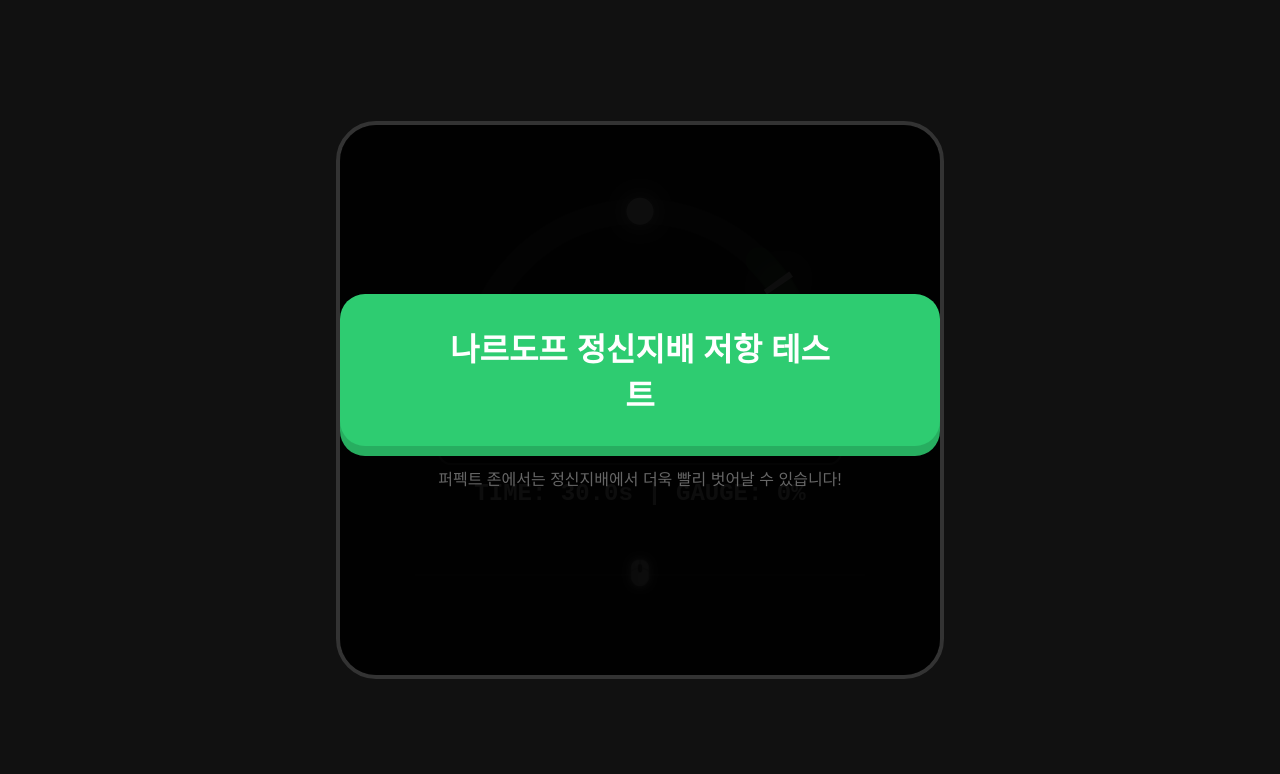
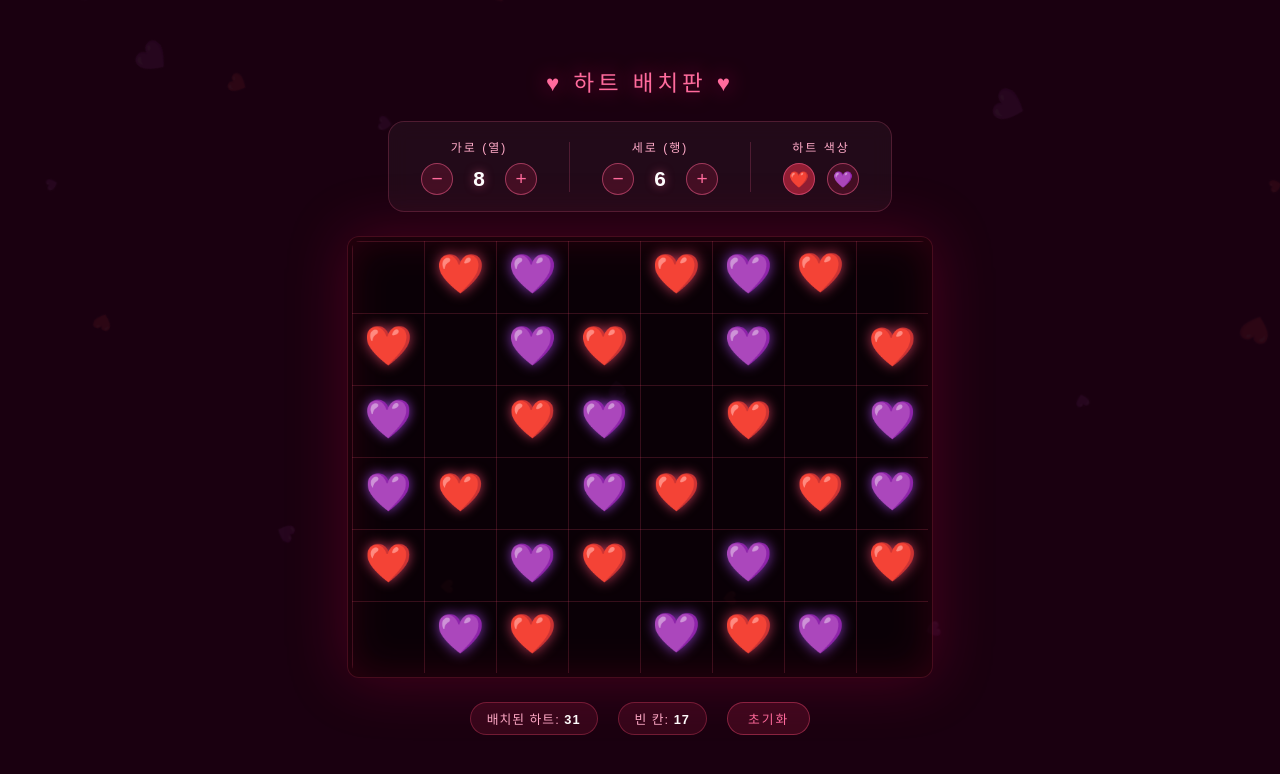
Before and after one commit to vrave93/MiniGame, a plain HTML site: page index.html in a window 1280 px wide. Drawn offline with Linux system fonts and the light colour scheme.

Commit message:
Add files via upload

```diff
--- a/index.html
+++ b/index.html
@@ -1,199 +1,452 @@
 <!DOCTYPE html>
 <html lang="ko">
 <head>
-    <meta charset="UTF-8">
-    <title>Fishing Prototype - Responsive Physics</title>
-    <style>
-        body { background: #111; color: white; font-family: sans-serif; display: flex; align-items: center; justify-content: center; height: 100vh; margin: 0; overflow: hidden; user-select: none; }
-        #game-box { position: relative; width: 600px; height: 550px; background: #1a1a1a; border: 4px solid #333; border-radius: 40px; overflow: hidden; }
+<meta charset="UTF-8">
+<meta name="viewport" content="width=device-width, initial-scale=1.0">
+<title>하트 바둑판 배치</title>
+<style>
+  * { margin: 0; padding: 0; box-sizing: border-box; }
 
-        /* 시작 버튼 (절대 가려지지 않음) */
-        #start-layer { position: absolute; inset: 0; background: rgba(0,0,0,0.95); z-index: 1000000; display: flex; align-items: center; justify-content: center; flex-direction: column; }
-        #btn-play { padding: 30px 100px; font-size: 32px; font-weight: bold; cursor: pointer; background: #2ecc71; color: white; border: none; border-radius: 25px; box-shadow: 0 10px 0 #27ae60; }
-        #btn-play:active { transform: translateY(5px); box-shadow: 0 5px 0 #27ae60; }
+  body {
+    background: #1a0010;
+    font-family: 'Noto Sans KR', sans-serif;
+    min-height: 100vh;
+    display: flex;
+    flex-direction: column;
+    align-items: center;
+    justify-content: center;
+    gap: 24px;
+    padding: 20px;
+  }
 
-        /* 폭주 상태 효과 */
-        .reversal-active { box-shadow: inset 0 0 100px rgba(255, 0, 0, 0.7) !important; animation: shake 0.1s infinite; }
-        @keyframes shake { 0% { transform: translate(1px, 1px); } 50% { transform: translate(-1px, -1px); } 100% { transform: translate(1px, 1px); } }
+  h1 {
+    color: #ff6b9d;
+    font-size: 1.4rem;
+    letter-spacing: 4px;
+    text-shadow: 0 0 20px #ff006688;
+    font-weight: 300;
+  }
 
-        svg.display { width: 450px; height: 250px; display: block; margin: 40px auto 0; overflow: visible; }
-        .rail { fill: none; stroke: #333; stroke-width: 22; stroke-linecap: round; }
-        #zone-calm { fill: none; stroke: #4caf50; stroke-width: 24; stroke-linecap: round; opacity: 0.4; }
-        #zone-perfect { fill: none; stroke: #fff; stroke-width: 28; stroke-linecap: butt; filter: drop-shadow(0 0 15px #fff); }
-        #ball { fill: #fff; filter: drop-shadow(0 0 10px white); }
+  .controls {
+    display: flex;
+    gap: 32px;
+    align-items: center;
+    background: rgba(255,255,255,0.04);
+    border: 1px solid rgba(255,100,150,0.2);
+    border-radius: 16px;
+    padding: 16px 32px;
+    backdrop-filter: blur(10px);
+  }
 
-        .fish-frame { position: absolute; top: 220px; left: 50%; transform: translateX(-50%); width: 80px; height: 80px; background: rgba(255,255,255,0.05); border: 2px solid #444; border-radius: 50%; display: flex; align-items: center; justify-content: center; pointer-events: none; }
-        #fish-icon { font-size: 45px; transform-origin: center; display: inline-block; }
+  .control-group {
+    display: flex;
+    flex-direction: column;
+    align-items: center;
+    gap: 8px;
+  }
 
-        /* 폭주 타이머 */
-        #debuff-ui { position: absolute; top: 120px; left: 50%; transform: translateX(-50%); text-align: center; display: none; }
-        #timer-bar { width: 180px; height: 8px; background: rgba(0,0,0,0.5); border: 1px solid #ff5252; border-radius: 4px; overflow: hidden; margin-top: 5px; }
-        #timer-fill { width: 100%; height: 100%; background: #ff5252; }
+  .control-group label {
+    color: #ffaac8;
+    font-size: 0.75rem;
+    letter-spacing: 2px;
+    text-transform: uppercase;
+  }
 
-        /* 하단 가이드 바 */
-        .mouse-guide-area { position: absolute; bottom: 80px; width: 450px; left: 50%; transform: translateX(-50%); height: 40px; display: flex; align-items: center; }
-        .horizontal-line { width: 100%; height: 2px; background: rgba(255,255,255,0.1); position: relative; }
-        #mouse-icon-pointer { position: absolute; top: -15px; left: 50%; transform: translateX(-50%); font-size: 24px; filter: drop-shadow(0 0 5px white); }
-        .center-mark { position: absolute; left: 50%; top: -10px; width: 2px; height: 20px; background: #555; transform: translateX(-50%); }
+  .control-row {
+    display: flex;
+    align-items: center;
+    gap: 10px;
+  }
 
-        .ui-area { text-align: center; margin-top: 20px; }
-        .status { font-size: 24px; font-weight: bold; margin-top: 15px; font-family: monospace; }
-    </style>
+  .count-btn {
+    width: 32px;
+    height: 32px;
+    border-radius: 50%;
+    border: 1px solid rgba(255,100,150,0.5);
+    background: rgba(255,50,100,0.15);
+    color: #ff6b9d;
+    font-size: 1.2rem;
+    cursor: pointer;
+    transition: all 0.2s;
+    display: flex;
+    align-items: center;
+    justify-content: center;
+  }
+
+  .count-btn:hover {
+    background: rgba(255,50,100,0.4);
+    border-color: #ff6b9d;
+    box-shadow: 0 0 12px #ff006655;
+  }
+
+  .count-display {
+    color: #fff;
+    font-size: 1.3rem;
+    min-width: 32px;
+    text-align: center;
+    font-weight: 600;
+    text-shadow: 0 0 10px #ff6b9d88;
+  }
+
+  .divider {
+    width: 1px;
+    height: 50px;
+    background: rgba(255,100,150,0.2);
+  }
+
+  /* 그리드 컨테이너 */
+  .grid-wrapper {
+    position: relative;
+    background: rgba(0,0,0,0.6);
+    border: 1px solid rgba(255,50,100,0.25);
+    border-radius: 12px;
+    padding: 4px;
+    box-shadow:
+      0 0 60px rgba(180,0,60,0.3),
+      inset 0 0 40px rgba(100,0,30,0.4);
+  }
+
+  .grid-container {
+    display: grid;
+    gap: 0;
+    position: relative;
+  }
+
+  /* 격자선 항상 표시 */
+  .grid-container::before {
+    content: '';
+    position: absolute;
+    inset: 0;
+    background-image:
+      linear-gradient(rgba(255,80,120,0.18) 1px, transparent 1px),
+      linear-gradient(90deg, rgba(255,80,120,0.18) 1px, transparent 1px);
+    background-size: var(--cell-size) var(--cell-size);
+    pointer-events: none;
+    border-radius: 8px;
+    opacity: 1;
+  }
+
+  .cell {
+    width: var(--cell-size);
+    height: var(--cell-size);
+    display: flex;
+    align-items: center;
+    justify-content: center;
+    cursor: pointer;
+    position: relative;
+    transition: background 0.15s;
+  }
+
+  .cell:hover {
+    background: rgba(255,80,120,0.08);
+    border-radius: 6px;
+  }
+
+  .heart {
+    font-size: calc(var(--cell-size) * 0.52);
+    user-select: none;
+    transition: transform 0.2s cubic-bezier(0.34,1.56,0.64,1), opacity 0.2s;
+    display: block;
+    line-height: 1;
+    filter: drop-shadow(0 0 6px rgba(255,80,120,0.7));
+    animation: heartFloat 3s ease-in-out infinite;
+    animation-delay: var(--delay, 0s);
+  }
+
+  .heart.red { }
+  .heart.purple { filter: drop-shadow(0 0 6px rgba(180,80,255,0.7)); }
+
+  .cell:hover .heart {
+    transform: scale(1.25);
+    filter: drop-shadow(0 0 14px rgba(255,80,120,1));
+  }
+
+  .cell.empty .heart {
+    opacity: 0;
+    transform: scale(0.3);
+  }
+
+  .cell:hover.empty .heart {
+    opacity: 0.25;
+    transform: scale(0.8);
+  }
+
+  @keyframes heartFloat {
+    0%, 100% { transform: translateY(0) scale(1); }
+    50% { transform: translateY(-3px) scale(1.04); }
+  }
+
+  @keyframes heartPop {
+    0% { transform: scale(0); opacity: 0; }
+    60% { transform: scale(1.35); opacity: 1; }
+    100% { transform: scale(1); opacity: 1; }
+  }
+
+  .cell.just-placed .heart {
+    animation: heartPop 0.4s cubic-bezier(0.34,1.56,0.64,1) forwards,
+               heartFloat 3s ease-in-out 0.4s infinite;
+    animation-delay: 0s, var(--delay, 0s);
+  }
+
+  /* 하단 정보 */
+  .info-bar {
+    display: flex;
+    gap: 20px;
+    align-items: center;
+  }
+
+  .badge {
+    background: rgba(255,50,100,0.12);
+    border: 1px solid rgba(255,80,120,0.3);
+    border-radius: 20px;
+    padding: 6px 16px;
+    color: #ffaac8;
+    font-size: 0.8rem;
+    letter-spacing: 1px;
+  }
+
+  .badge span {
+    color: #fff;
+    font-weight: 700;
+  }
+
+  .reset-btn {
+    background: rgba(255,50,100,0.15);
+    border: 1px solid rgba(255,80,120,0.4);
+    border-radius: 20px;
+    padding: 6px 20px;
+    color: #ff6b9d;
+    font-size: 0.8rem;
+    cursor: pointer;
+    letter-spacing: 2px;
+    transition: all 0.2s;
+  }
+
+  .reset-btn:hover {
+    background: rgba(255,50,100,0.35);
+    box-shadow: 0 0 16px rgba(255,0,80,0.4);
+  }
+
+  /* 배경 파티클 */
+  .bg-particles {
+    position: fixed;
+    inset: 0;
+    pointer-events: none;
+    overflow: hidden;
+    z-index: -1;
+  }
+
+  .particle {
+    position: absolute;
+    font-size: 1rem;
+    opacity: 0.08;
+    animation: drift linear infinite;
+  }
+
+  @keyframes drift {
+    from { transform: translateY(100vh) rotate(0deg); opacity: 0; }
+    10% { opacity: 0.08; }
+    90% { opacity: 0.08; }
+    to { transform: translateY(-10vh) rotate(360deg); opacity: 0; }
+  }
+</style>
 </head>
 <body>
 
-<div id="game-box">
-    <div id="start-layer">
-        <button id="btn-play" onclick="startGame()">나르도프 정신지배 저항 테스트</button>
-        <p style="color: #666; margin-top: 20px;">퍼펙트 존에서는 정신지배에서 더욱 빨리 벗어날 수 있습니다!</p>
+<div class="bg-particles" id="bgParticles"></div>
+
+<h1>♥ 하트 배치판 ♥</h1>
+
+<div class="controls">
+  <div class="control-group">
+    <label>가로 (열)</label>
+    <div class="control-row">
+      <button class="count-btn" onclick="changeGrid('cols', -1)">−</button>
+      <span class="count-display" id="colsDisplay">8</span>
+      <button class="count-btn" onclick="changeGrid('cols', 1)">+</button>
     </div>
+  </div>
 
-    <div id="debuff-ui">
-        <div style="color:#ff5252; font-weight:bold; font-size:14px;">멍하니 있었더니 무언가에 홀리는 것 같다!</div>
-        <div id="timer-bar"><div id="timer-fill"></div></div>
+  <div class="divider"></div>
+
+  <div class="control-group">
+    <label>세로 (행)</label>
+    <div class="control-row">
+      <button class="count-btn" onclick="changeGrid('rows', -1)">−</button>
+      <span class="count-display" id="rowsDisplay">6</span>
+      <button class="count-btn" onclick="changeGrid('rows', 1)">+</button>
     </div>
+  </div>
 
-    <div id="fish-cont" class="fish-frame"><div id="fish-icon">🐟</div></div>
+  <div class="divider"></div>
 
-    <svg class="display" viewBox="0 0 400 200">
-        <path class="rail" d="M 50 180 A 150 150 0 0 1 350 180" />
-        <path id="zone-calm" d="" />
-        <path id="zone-perfect" d="" />
-        <circle id="ball" cx="200" cy="30" r="12" />
-    </svg>
+  <div class="control-group">
+    <label>하트 색상</label>
+    <div class="control-row" style="gap:12px">
+      <button class="count-btn" id="redBtn" onclick="setColor('red')" title="빨간 하트" style="font-size:1rem; background:rgba(255,50,80,0.3)">❤️</button>
+      <button class="count-btn" id="purpleBtn" onclick="setColor('purple')" title="보라 하트" style="font-size:1rem">💜</button>
+    </div>
+  </div>
+</div>
 
-    <div class="mouse-guide-area">
-        <div class="horizontal-line">
-            <div class="center-mark"></div>
-            <div id="mouse-icon-pointer">🖱️</div>
-        </div>
-    </div>
+<div class="grid-wrapper">
+  <div class="grid-container" id="grid"></div>
+</div>
 
-    <div class="ui-area">
-        <div id="gauge-container" class="gauge-wrap" style="width:400px; height:26px; background:#000; border:2px solid #555; border-radius:13px; margin:0 auto; overflow:hidden;">
-            <div id="gauge-bar" style="width: 0%; height: 100%; background: #4caf50;"></div>
-        </div>
-        <div id="status-text" class="status">TIME: 30.0s | GAUGE: 0%</div>
-    </div>
+<div class="info-bar">
+  <div class="badge">배치된 하트: <span id="placedCount">0</span></div>
+  <div class="badge">빈 칸: <span id="emptyCount">48</span></div>
+  <button class="reset-btn" onclick="resetGrid()">초기화</button>
 </div>
 
 <script>
-    const CFG = {
-        TIME: 30, Z_START: 135, Z_SIZE: 20, P_SIZE: 2,
-        FILL_NORMAL: 14, FILL_PERFECT: 50, DRAIN: 12,
-        MAX_ACCEL: 700,    // [상향] 기본 반응성 강화
-        FRIC_NORMAL: 0.85, // 밖에서는 더 확실히 멈추게 함
-        FRIC_ICE: 0.998,   // 영역 안 미끄러짐 유지
-        STRUGGLE: 250,
-        REV_CHARGE: 30, REV_FORCE: 480, REV_DUR: 3.0,
-        BRAKE_BOOST: 3.5   // [핵심] 반대 방향 조작 시 가속도 배율
-    };
+  let rows = 6;
+  let cols = 8;
+  let selectedColor = 'red';
+  let cellData = {}; // key: "r-c", value: color or null
+  const CELL_SIZE = 72;
 
-    let angle = 90, vel = 0, gauge = 0, timeL = CFG.TIME;
-    let isPlaying = false, lastT = 0, vX = 300, tension = 0, isReversing = false, revTimeLeft = 0;
+  const heartEmoji = { red: '❤️', purple: '💜' };
 
-    const toPos = (a) => {
-        const r = (180 - a) * Math.PI / 180;
-        return { x: 200 + 150 * Math.cos(r), y: 180 - 150 * Math.sin(r) };
-    };
+  function setColor(color) {
+    selectedColor = color;
+    document.getElementById('redBtn').style.background = color === 'red' ? 'rgba(255,50,80,0.5)' : 'rgba(255,50,100,0.15)';
+    document.getElementById('purpleBtn').style.background = color === 'purple' ? 'rgba(150,50,255,0.4)' : 'rgba(255,50,100,0.15)';
+  }
 
-    const drawArc = (id, s, sz) => {
-        const p1 = toPos(s), p2 = toPos(s + sz);
-        document.getElementById(id).setAttribute("d", `M ${p1.x} ${p1.y} A 150 150 0 0 1 ${p2.x} ${p2.y}`);
-    };
+  function changeGrid(dim, delta) {
+    if (dim === 'cols') {
+      cols = Math.max(2, Math.min(16, cols + delta));
+      document.getElementById('colsDisplay').textContent = cols;
+    } else {
+      rows = Math.max(2, Math.min(12, rows + delta));
+      document.getElementById('rowsDisplay').textContent = rows;
+    }
+    // 범위 벗어난 셀 제거
+    const newData = {};
+    for (const [key, val] of Object.entries(cellData)) {
+      const [r, c] = key.split('-').map(Number);
+      if (r < rows && c < cols) newData[key] = val;
+    }
+    cellData = newData;
+    renderGrid();
+  }
 
-    const pStart = CFG.Z_START + (CFG.Z_SIZE / 2) - (CFG.P_SIZE / 2);
-    drawArc("zone-calm", CFG.Z_START, CFG.Z_SIZE);
-    drawArc("zone-perfect", pStart, CFG.P_SIZE);
+  function renderGrid() {
+    const grid = document.getElementById('grid');
+    grid.style.setProperty('--cell-size', CELL_SIZE + 'px');
+    grid.style.gridTemplateColumns = `repeat(${cols}, ${CELL_SIZE}px)`;
+    grid.style.gridTemplateRows = `repeat(${rows}, ${CELL_SIZE}px)`;
 
-    window.startGame = function() {
-        document.getElementById('start-layer').style.display = 'none';
-        isPlaying = true;
-        lastT = performance.now();
-        requestAnimationFrame(loop);
-    };
+    grid.innerHTML = '';
 
-    window.addEventListener('mousemove', (e) => {
-        if (!isPlaying) return;
-        const rect = document.getElementById('game-box').getBoundingClientRect();
-        vX = Math.max(0, Math.min(600, e.clientX - rect.left));
-    });
+    for (let r = 0; r < rows; r++) {
+      for (let c = 0; c < cols; c++) {
+        const key = `${r}-${c}`;
+        const color = cellData[key] || null;
 
-    function loop(ts) {
-        if (!isPlaying) return;
-        let dt = (ts - lastT) / 1000;
-        lastT = ts;
-        if (dt > 0.1) dt = 0.016;
+        const cell = document.createElement('div');
+        cell.className = 'cell' + (color ? '' : ' empty');
+        cell.dataset.key = key;
 
-        const inPerfect = (angle >= pStart && angle <= pStart + CFG.P_SIZE);
-        const inCalm = (angle >= CFG.Z_START && angle <= CFG.Z_START + CFG.Z_SIZE);
+        const delay = (r * cols + c) * 0.08;
+        cell.style.setProperty('--delay', delay + 's');
 
-        // 1. 물고기 시선 추적
-        const dx = vX - 300;
-        document.getElementById('fish-icon').style.transform = `rotate(${(vX - 300) / 8}deg)`;
+        const heart = document.createElement('span');
+        heart.className = 'heart' + (color === 'purple' ? ' purple' : '');
+        heart.style.setProperty('--delay', delay + 's');
+        heart.textContent = color ? heartEmoji[color] : heartEmoji[selectedColor];
 
-        // 2. 폭주 로직
-        if (!isReversing) {
-            if (!inCalm) {
-                tension += CFG.REV_CHARGE * dt;
-                if (tension >= 100) { isReversing = true; tension = 100; revTimeLeft = CFG.REV_DUR; }
-            } else { tension = Math.max(0, tension - 100 * dt); }
-        } else {
-            revTimeLeft -= dt;
-            if (revTimeLeft <= 0) { isReversing = false; tension = 0; }
-        }
+        cell.appendChild(heart);
+        cell.addEventListener('click', () => toggleCell(key, cell, heart));
+        cell.addEventListener('mouseenter', () => {
+          if (cell.classList.contains('empty')) {
+            heart.textContent = heartEmoji[selectedColor];
+          }
+        });
 
-        // 3. [핵심 수정] 가변 물리 엔진 (브레이크 부스트 추가)
-        let currentFric = inCalm ? CFG.FRIC_ICE : CFG.FRIC_NORMAL;
-        let offset = (vX - 300) / 300;
-        let targetAccel = Math.sign(offset) * Math.pow(Math.abs(offset), 1.5) * CFG.MAX_ACCEL;
+        grid.appendChild(cell);
+      }
+    }
 
-        // [카운터 스티어 로직] 현재 속도와 조작 방향이 반대라면 3.5배 강한 힘으로 멈춰세움
-        if (Math.sign(targetAccel) !== Math.sign(vel) && Math.abs(vel) > 10) {
-            targetAccel *= CFG.BRAKE_BOOST;
-        }
+    updateInfo();
+  }
 
-        let struggle = inCalm ? (Math.random() - 0.5) * CFG.STRUGGLE : 0;
-        let revForce = isReversing ? ((angle > (CFG.Z_START + CFG.Z_SIZE/2)) ? 1 : -1) * CFG.REV_FORCE : 0;
+  function toggleCell(key, cell, heart) {
+    cell.classList.remove('just-placed');
+    void cell.offsetWidth; // reflow for re-trigger
 
-        vel = (vel + (targetAccel + struggle + revForce) * dt) * currentFric;
-        angle = Math.max(0, Math.min(180, angle + vel * dt));
+    if (cellData[key]) {
+      // 이미 있으면 제거
+      delete cellData[key];
+      cell.classList.add('empty');
+      heart.textContent = heartEmoji[selectedColor];
+    } else {
+      // 배치
+      cellData[key] = selectedColor;
+      cell.classList.remove('empty');
+      cell.classList.add('just-placed');
+      heart.className = 'heart' + (selectedColor === 'purple' ? ' purple' : '');
+      heart.style.setProperty('--delay', '0s');
+      heart.textContent = heartEmoji[selectedColor];
+    }
+    updateInfo();
+  }
 
-        // 4. 렌더링 및 UI
-        const pos = toPos(angle);
-        const ballEl = document.getElementById('ball');
-        ballEl.setAttribute("cx", pos.x);
-        ballEl.setAttribute("cy", pos.y);
-        document.getElementById('mouse-icon-pointer').style.left = `${(vX / 600) * 100}%`;
+  function resetGrid() {
+    cellData = {};
+    renderGrid();
+  }
 
-        if (isReversing) {
-            document.getElementById('debuff-ui').style.display = 'block';
-            document.getElementById('timer-fill').style.width = (revTimeLeft / CFG.REV_DUR) * 100 + "%";
-            document.getElementById('game-box').classList.add('reversal-active');
-        } else {
-            document.getElementById('debuff-ui').style.display = 'none';
-            document.getElementById('game-box').classList.remove('reversal-active');
-        }
+  function updateInfo() {
+    const total = rows * cols;
+    const placed = Object.keys(cellData).length;
+    document.getElementById('placedCount').textContent = placed;
+    document.getElementById('emptyCount').textContent = total - placed;
+  }
 
-        if (inCalm) {
-            gauge += (inPerfect ? CFG.FILL_PERFECT : CFG.FILL_NORMAL) * dt;
-            document.getElementById('gauge-container').style.boxShadow = "none";
-            ballEl.setAttribute("r", inPerfect ? "18" : "13");
-        } else {
-            gauge -= CFG.DRAIN * dt;
-            document.getElementById('gauge-container').style.boxShadow = "inset 0 0 10px red";
-            ballEl.setAttribute("r", "12");
-        }
+  // 배경 파티클
+  function createParticles() {
+    const container = document.getElementById('bgParticles');
+    for (let i = 0; i < 20; i++) {
+      const p = document.createElement('div');
+      p.className = 'particle';
+      p.textContent = Math.random() > 0.5 ? '❤️' : '💜';
+      p.style.left = Math.random() * 100 + '%';
+      p.style.fontSize = (0.6 + Math.random() * 1.2) + 'rem';
+      p.style.animationDuration = (8 + Math.random() * 12) + 's';
+      p.style.animationDelay = (-Math.random() * 15) + 's';
+      container.appendChild(p);
+    }
+  }
 
-        gauge = Math.min(100, Math.max(0, gauge));
-        timeL -= dt;
-        document.getElementById('gauge-bar').style.width = gauge + "%";
-        document.getElementById('status-text').innerText = `TIME: ${Math.max(0, timeL).toFixed(1)}s | GAUGE: ${Math.floor(gauge)}%`;
+  // 예시 하트 미리 배치
+  function placeExampleHearts() {
+    const examples = [
+      // 빨간 하트
+      [0,1,'red'],[0,4,'red'],[0,6,'red'],
+      [1,0,'red'],[1,3,'red'],[1,7,'red'],
+      [2,2,'red'],[2,5,'red'],
+      [3,1,'red'],[3,4,'red'],[3,6,'red'],
+      [4,0,'red'],[4,3,'red'],[4,7,'red'],
+      [5,2,'red'],[5,5,'red'],
+      // 보라 하트
+      [0,2,'purple'],[0,5,'purple'],
+      [1,2,'purple'],[1,5,'purple'],
+      [2,0,'purple'],[2,3,'purple'],[2,7,'purple'],
+      [3,0,'purple'],[3,3,'purple'],[3,7,'purple'],
+      [4,2,'purple'],[4,5,'purple'],
+      [5,1,'purple'],[5,4,'purple'],[5,6,'purple'],
+    ];
+    for (const [r, c, color] of examples) {
+      if (r < rows && c < cols) cellData[`${r}-${c}`] = color;
+    }
+  }
 
-        if (gauge >= 100) { alert("정신지배 저항 성공!"); location.reload(); }
-        else if (timeL <= 0) { alert("정신지배 저항 실패!"); location.reload(); }
-        else requestAnimationFrame(loop);
-    }
+  setColor('red');
+  placeExampleHearts();
+  renderGrid();
+  createParticles();
 </script>
 </body>
 </html>
```
